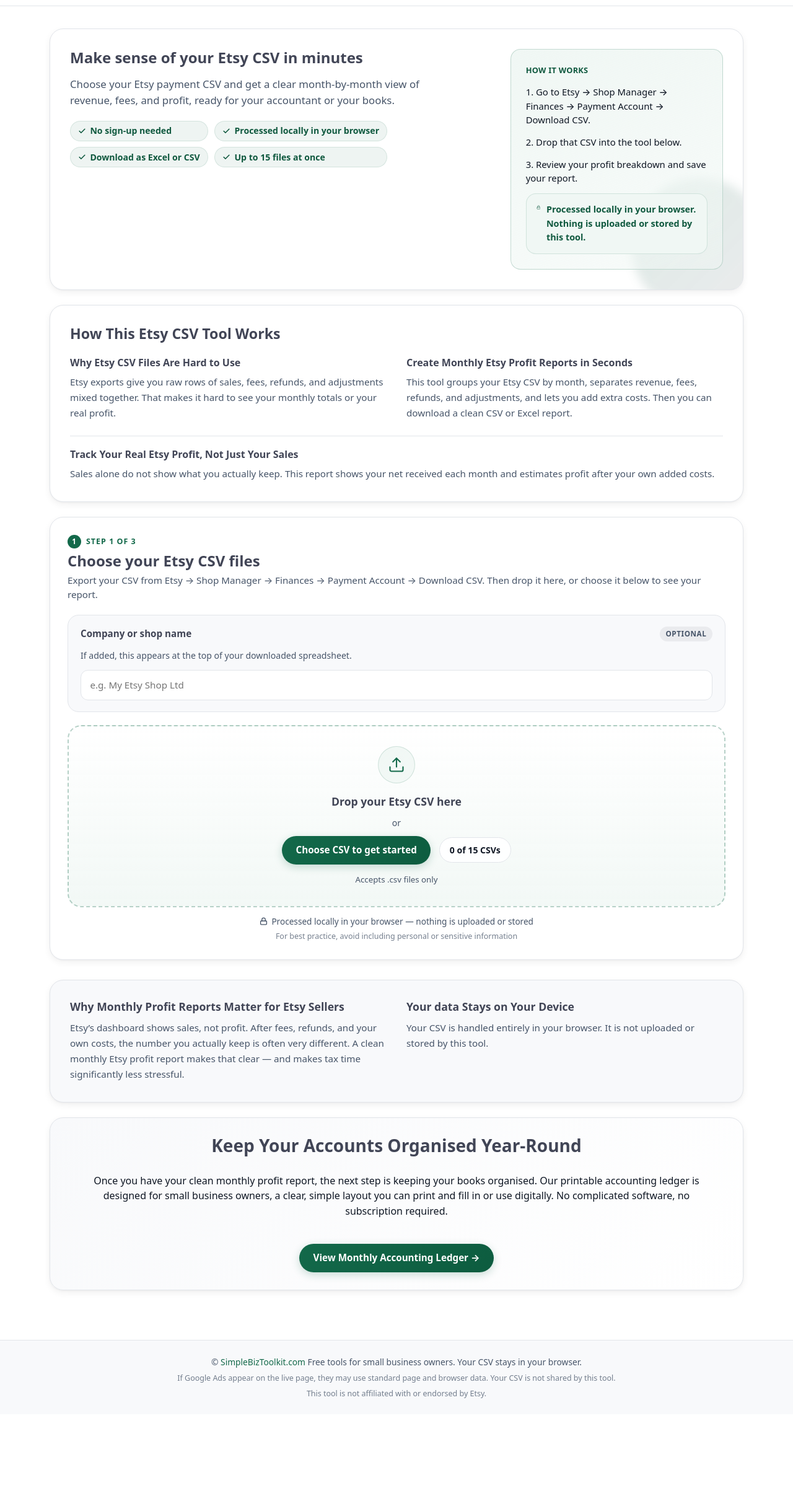
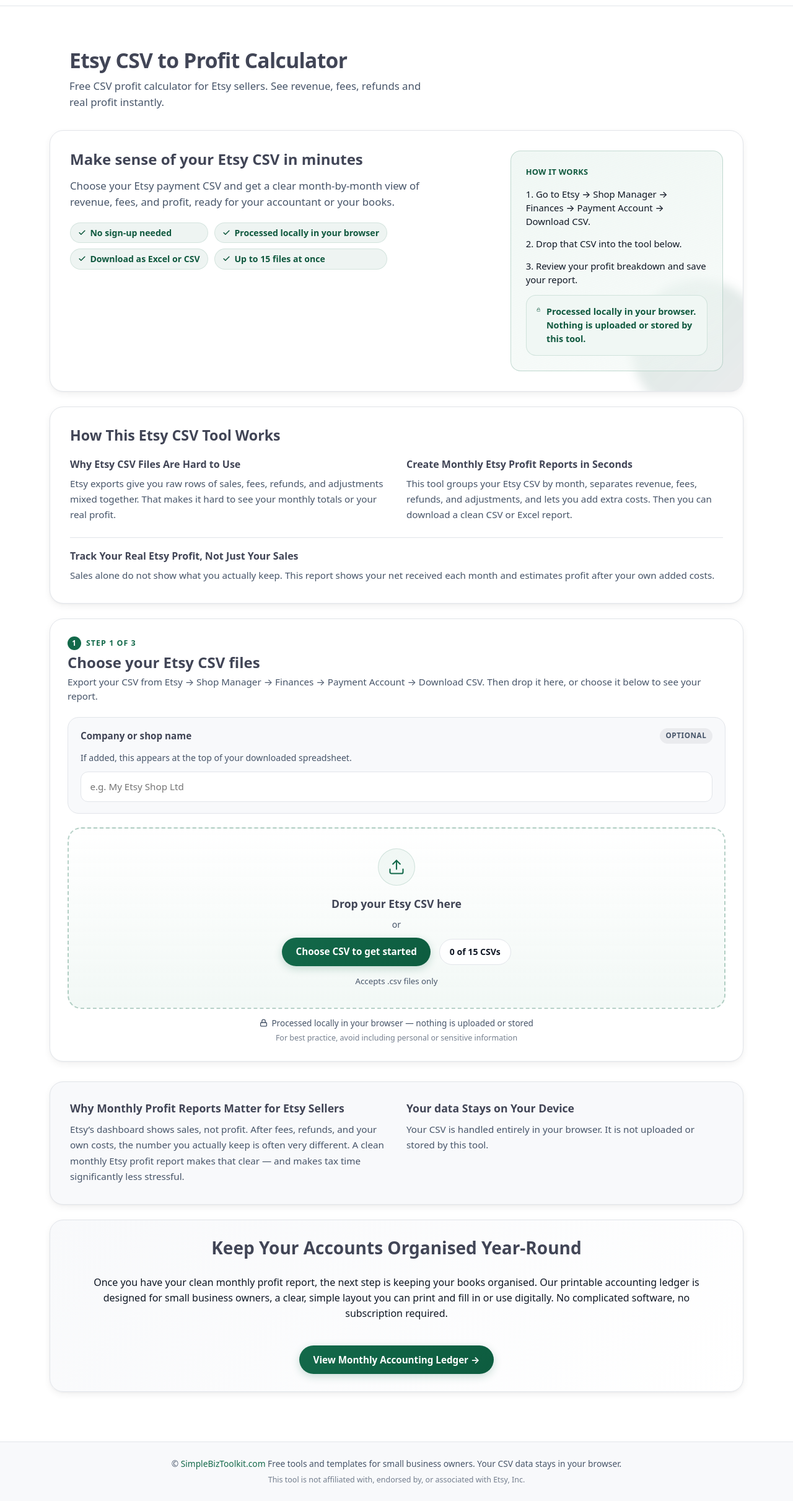
Before and after one commit to jpdevpersonal/etsy-csv-converter, a website: page index.html in a window 1280 px wide. Shown: the part 55-2477 px from the top of the page at 62% size. Before the commit the page ends 2337 px from the top, so only its background shows below. Drawn offline with Linux system fonts and the light colour scheme.

Commit message:
changed url and title

```diff
--- a/index.html
+++ b/index.html
@@ -12,6 +12,10 @@
       content="Upload your Etsy CSV and instantly get a clean monthly profit report. See real revenue, fees &amp; profit — month by month. Free, no signup, runs entirely in your browser."
     />
     <link rel="stylesheet" href="style.css" />
+    <link
+      rel="canonical"
+      href="https://www.simplebiztoolkit.com/tools/csv-profit-calculator"
+    />
 
     <!-- SEO: Structured data schema markup -->
     <script type="application/ld+json">
@@ -20,12 +24,12 @@
         "@graph": [
           {
             "@type": "SoftwareApplication",
-            "@id": "https://tools.simplebiztoolkit.com/etsy-csv-converter#app",
+            "@id": "https://www.simplebiztoolkit.com/tools/csv-profit-calculator#app",
             "name": "Etsy CSV to Monthly Profit Report Tool",
             "applicationCategory": "BusinessApplication",
             "operatingSystem": "Web",
             "description": "A free, browser-based tool for Etsy sellers. Upload your CSV export and instantly generate a clean monthly accounts summary showing revenue, fees, refunds, and real profit, ready for your accountant. No signup required. Your data stays on your device.",
-            "url": "https://tools.simplebiztoolkit.com/etsy-csv-converter",
+            "url": "https://www.simplebiztoolkit.com/tools/csv-profit-calculator",
             "featureList": [
               "Convert Etsy CSV to monthly accounts",
               "Generate profit reports",
@@ -46,8 +50,8 @@
           },
           {
             "@type": "WebPage",
-            "@id": "https://tools.simplebiztoolkit.com/etsy-csv-converter#webpage",
-            "url": "https://tools.simplebiztoolkit.com/etsy-csv-converter",
+            "@id": "https://www.simplebiztoolkit.com/tools/csv-profit-calculator#webpage",
+            "url": "https://www.simplebiztoolkit.com/tools/csv-profit-calculator",
             "name": "Etsy CSV to Monthly Profit Report — Free Tool",
             "description": "Upload your Etsy CSV and instantly get a clean monthly profit report. See real revenue, fees and profit, month by month. Free, no signup, runs entirely in your browser.",
             "isPartOf": {
@@ -57,10 +61,10 @@
             },
             "primaryImageOfPage": {
               "@type": "ImageObject",
-              "url": "https://tools.simplebiztoolkit.com/images/simple-biz-toolkit-logo.png"
+              "url": "https://www.simplebiztoolkit.com/images/simple-biz-toolkit-logo.png"
             },
             "primaryEntity": {
-              "@id": "https://tools.simplebiztoolkit.com/etsy-csv-converter#app"
+              "@id": "https://www.simplebiztoolkit.com/tools/csv-profit-calculator#app"
             }
           },
           {
@@ -156,12 +160,23 @@
       ></div>
 
       <!-- ============================================================
+           Page title (SEO H1)
+           ============================================================ -->
+      <div class="page-title">
+        <h1>Etsy CSV to Profit Calculator</h1>
+        <p class="page-subtitle">
+          Free CSV profit calculator for Etsy sellers. See revenue, fees,
+          refunds and real profit instantly.
+        </p>
+      </div>
+
+      <!-- ============================================================
            Hero
            ============================================================ -->
       <section class="hero" aria-label="Tool introduction">
         <div class="hero-copy">
-          <!-- SEO: H1 targets "Etsy CSV", "monthly accounts", and "profit" -->
-          <h1>Make sense of your Etsy CSV in minutes</h1>
+          <!-- SEO: H2 — supporting heading under the page H1 -->
+          <h2>Make sense of your Etsy CSV in minutes</h2>
           <!-- SEO: Intro addresses core pain point — messy CSV, real profit -->
           <p class="intro">
             Choose your Etsy payment CSV and get a clear month-by-month view of
@@ -717,19 +732,17 @@
       <p>
         &copy;
         <a
-          href="https://simplebiztools.com"
+          href="https://www.simplebiztoolkit.com"
           rel="noreferrer"
           referrerpolicy="no-referrer"
           >SimpleBizToolkit.com</a
         >
-        Free tools for small business owners. Your CSV stays in your browser.
+        Free tools and templates for small business owners. Your CSV data stays
+        in your browser.
       </p>
       <p class="footer-disclaimer">
-        If Google Ads appear on the live page, they may use standard page and
-        browser data. Your CSV is not shared by this tool.
-      </p>
-      <p class="footer-disclaimer">
-        This tool is not affiliated with or endorsed by Etsy.
+        This tool is not affiliated with, endorsed by, or associated with Etsy,
+        Inc.
       </p>
     </footer>
 
--- a/style.css
+++ b/style.css
@@ -181,6 +181,29 @@ main {
 
 .status-inline {
   margin-bottom: 1rem;
+}
+
+/* --- Page title (SEO H1 block) ------------------------------------ */
+.page-title {
+  padding: 2rem 2rem 0;
+  max-width: 780px;
+}
+
+.page-title h1 {
+  font-size: clamp(1.55rem, 3.5vw, 2.1rem);
+  font-weight: 800;
+  color: var(--heading);
+  line-height: 1.15;
+  letter-spacing: -0.02em;
+  margin-bottom: 0.6rem;
+}
+
+.page-subtitle {
+  font-size: 1.05rem;
+  color: var(--muted);
+  max-width: 62ch;
+  line-height: 1.55;
+  margin-bottom: 2rem;
 }
 
 /* --- Hero --------------------------------------------------------- */
```
Also changed, not shown: 1 other file.
